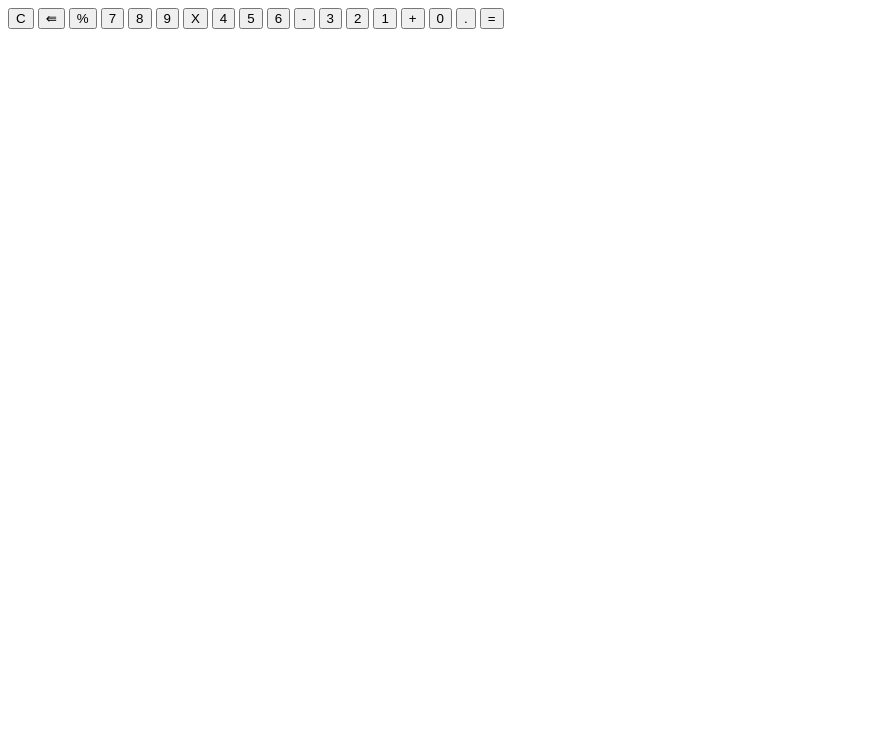
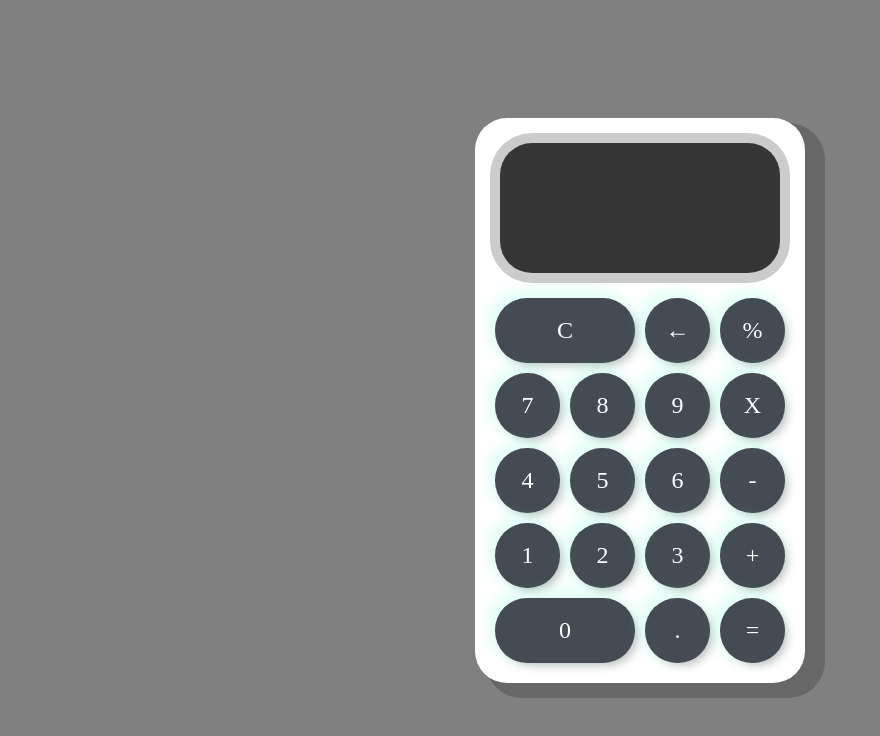
Before and after one commit to EstebanR05/calculadora-javascript, a plain HTML site: page calculadora propia/index.html in a window 1280 px wide. Shown: the whole page, without its empty margins (0-880 px from the left). Drawn offline with Linux system fonts and the light colour scheme.

Commit message:
se crean mas metodos
se logra crear el css, el index.js, la clase calculadora con sus metodos y el display se esta creando para que sume, reste, multplique y divida

```diff
--- a/calculadora propia/index.html
+++ b/calculadora propia/index.html
@@ -6,34 +6,35 @@
     <meta http-equiv="X-UA-Compatible" content="IE=edge">
     <meta name="viewport" content="width=device-width, initial-scale=1.0">
     <title>calculadora mia</title>
+    <link rel="stylesheet" href="style.css">
 </head>
 
 <body>
     <div class="container">
         <div class="calculadora">
-           <div class="display">
-             <div id="valor-anterior"></div>
-             <div id="valor-actual"></div>
-           </div>
+            <div class="display">
+                <div id="valor-anterior"></div>
+                <div id="valor-actual"></div>
+            </div>
 
-            <button>C</button>
-            <button>&lAarr;</button>
-            <button>%</button>
-            <button>7</button>
-            <button>8</button>
-            <button>9</button>
-            <button>X</button>
-            <button>4</button>
-            <button>5</button>
-            <button>6</button>
-            <button>-</button>
-            <button>3</button>
-            <button>2</button>
-            <button>1</button>
-            <button>+</button>
-            <button>0</button>
-            <button>.</button>
-            <button>=</button>
+            <button class="col-2">C</button>
+            <button>&larr;</button>
+            <button class="operador" value="dividir">%</button>
+            <button class="numero">7</button>
+            <button class="numero">8</button>
+            <button class="numero">9</button>
+            <button class="operador" value="multiplicar">X</button>
+            <button class="numero">4</button>
+            <button class="numero">5</button>
+            <button class="numero">6</button>
+            <button class="operador" value="restar">-</button>
+            <button class="numero">1</button>
+            <button class="numero">2</button>
+            <button class="numero">3</button>
+            <button class="operador" value="sumar">+</button>
+            <button class="col-2 numero">0</button>
+            <button class="numero">.</button>
+            <button class="operador" value="igual">=</button>
         </div>
     </div>
 
--- /dev/null
+++ b/calculadora propia/index.js
@@ -0,0 +1,6 @@
+const displayValorAnterior = document.getElementById(`.valor-anterior`);
+const displayValorActual = document.getElementById(`.valor-actual`);
+const botonesNumeros = document.querySelectorAll(`.numeros`);
+const botonesOperadores = document.querySelectorAll(`.operador`);
+
+const display = new Display(displayValorAnterior, displayValorActual);
--- a/calculadora propia/style.css
+++ b/calculadora propia/style.css
@@ -0,0 +1,77 @@
+* {
+    font-family: 'Fraunces', serif;
+    color: #fff;
+}
+
+body {
+    margin: 0;
+    background-color: grey;
+}
+
+.container {
+    display: flex;
+    justify-content: center;
+    align-items: center;
+    height: 100vh;
+
+}
+
+.calculadora {
+
+    display: grid;
+    grid-template-columns: repeat(4, 75px);
+    grid-template-rows: 160px repeat(5, 75px);
+    background-color: white;
+    padding: 15px;
+    border-radius: 32px;
+    box-shadow: 15px 10px 0px 5px #00000033;
+
+}
+
+button {
+
+    cursor: pointer;
+    margin: 5px;
+    padding: 0;
+    border-radius: 32px;
+    font-size: 1.5em;
+    border: none;
+    background-color: #454b52;
+    box-shadow: 5px 5px 10px -3px #00000040, -5px -5px 15px 3px #00ffc11f;
+}
+
+button:active {
+    background-color: #2b302e;
+}
+
+button:focus {
+    outline: none;
+}
+
+.col-2 {
+    grid-column: span 2;
+}
+
+.display {
+    grid-column: 1 / -1;
+    padding: 16px;
+    display: flex;
+    margin: 10px 10px 20px;
+    flex-direction: column;
+    align-items: flex-end;
+    background-color: #363636;
+    border-radius: 32px;
+    text-align: right;
+    justify-content: space-between;
+    word-break: break-all;
+    box-shadow: 0px 0px 0px 10px #00000033;
+
+}
+
+#valor-actual {
+    font-size: 1.5em;
+}
+
+#valor-anterior {
+    font-size: 2em;
+}
```
Also changed, not shown: calculadora propia/Calculadora.js (added, +18 -0 lines), calculadora propia/Display.js (added, +20 -0 lines).
